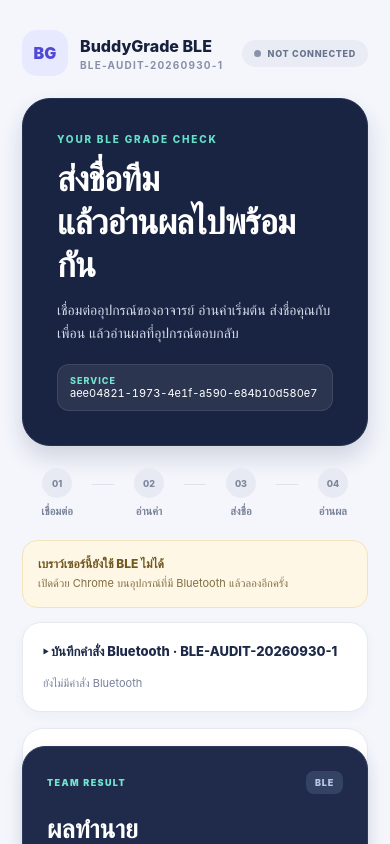
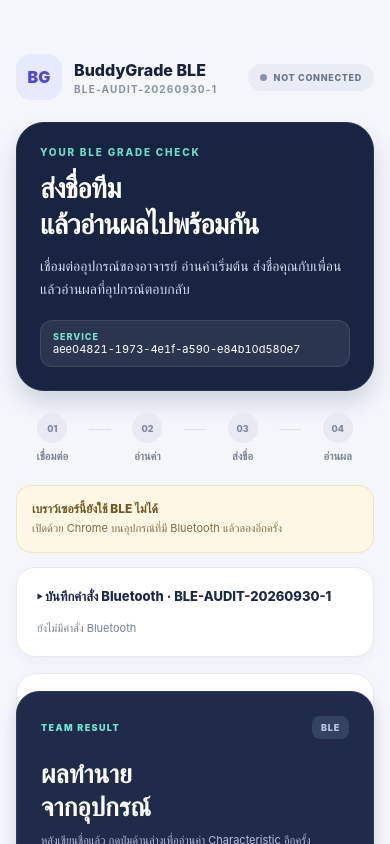
Before and after one commit to panutphon812/BLE, a React Native app: screen / in a window 390 px wide. Built offline with nearby package versions, Linux system fonts and the light colour scheme.

Commit message:
Prepare Expo Go phone preview and align SDK dependencies

```diff
--- a/App.tsx
+++ b/App.tsx
@@ -16,9 +16,9 @@ export default function App() {
 
 
   return (
-    <ScrollView contentContainerStyle={styles.page}>
+    <ScrollView keyboardShouldPersistTaps="handled" keyboardDismissMode="on-drag" contentContainerStyle={[styles.page, width < 450 && { paddingHorizontal: 16, paddingTop: 54 }]}>
       <View style={styles.content}>
-        <View style={styles.brandRow}>
+        <View style={[styles.brandRow, width < 450 && { flexWrap: 'wrap', rowGap: 12 }]}>
           <View style={styles.brandMark}><Text style={styles.brandMarkText}>BG</Text></View>
           <View>
             <Text style={styles.brandName}>BuddyGrade BLE</Text>
@@ -32,9 +32,9 @@ export default function App() {
           </View>
         </View>
 
-        <View style={styles.hero}>
+        <View style={[styles.hero, width < 450 && { padding: 23 }]}>
           <Text style={styles.eyebrow}>YOUR BLE GRADE CHECK</Text>
-          <Text style={styles.heroTitle}>ส่งชื่อทีม{ '\n' }แล้วอ่านผลไปพร้อมกัน</Text>
+          <Text style={[styles.heroTitle, width < 450 && { fontSize: 28, lineHeight: 36 }]}>ส่งชื่อทีม{ '\n' }แล้วอ่านผลไปพร้อมกัน</Text>
           <Text style={styles.heroText}>
             เชื่อมต่ออุปกรณ์ของอาจารย์ อ่านค่าเริ่มต้น ส่งชื่อคุณกับเพื่อน แล้วอ่านผลที่อุปกรณ์ตอบกลับ
           </Text>
@@ -58,7 +58,7 @@ export default function App() {
           <View style={styles.infoBanner}>
             <Text style={styles.bannerTitle}>กำลังดูตัวอย่างหน้าจอใน Expo Go</Text>
             <Text style={styles.bannerText}>
-              การเชื่อมต่ออุปกรณ์จริงใช้ Web Bluetooth กรุณาเปิดเวอร์ชันเว็บใน Chrome ผ่าน HTTPS
+              คุณสามารถดูหน้าจอและกรอกชื่อได้ใน Expo Go ส่วนการเชื่อม BLE บน iPhone ต้องใช้ Development Build
             </Text>
           </View>
         ) : !secureContext ? (
--- /dev/null
+++ b/pnpm-workspace.yaml
@@ -0,0 +1,4 @@
+minimumReleaseAgeExclude:
+  - expo-constants@57.0.20
+  - expo-modules-core@57.0.20
+  - expo@57.0.26
--- a/useBleApp.ts
+++ b/useBleApp.ts
@@ -44,7 +44,7 @@ export function useBleApp() {
 
   useEffect(() => {
     disposed.current = false;
-    if (typeof window !== 'undefined') setSecureContext(window.isSecureContext);
+    if (Platform.OS === 'web' && typeof window !== 'undefined') setSecureContext(window.isSecureContext);
     return () => {
       disposed.current = true;
       activeOperation.current = null;
```
Also changed, not shown: package.json (+4 -3 lines), scripts/start-mobile.cjs (added, +17 -0 lines), 2 other files (tests, documents, lock files or other folders).
